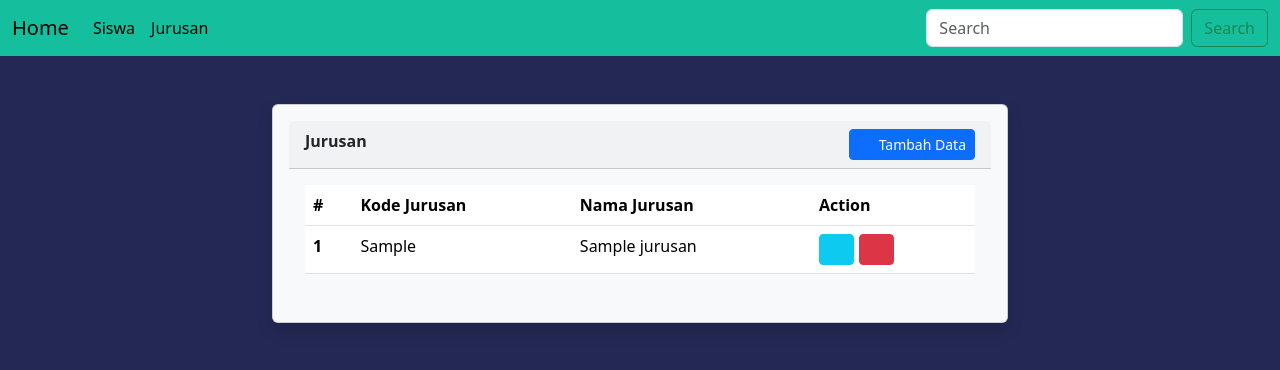
After one commit to RafliFathan969/IS63_Rafli, a PHP site: page /IS63_Rafli/biodata/jurusan/ in a window 1280 px wide. The commit adds this page. Shown: the top 370 px of the page. Run offline with PHP 8.4, Linux system fonts and the light colour scheme; tables that the repository leaves empty or names only in its code hold one stand-in row (values such as "Sample post"); some web fonts are replaced.

Commit message:
buat tabel jurusan

```diff
--- /dev/null
+++ b/biodata/jurusan/index.php
@@ -0,0 +1,103 @@
+<!DOCTYPE html>
+<html lang="en">
+<head>
+    <meta charset="UTF-8">
+    <meta name="viewport" content="width=device-width, initial-scale=1.0">
+    <title>Jurusan</title>
+    <link href="https://cdn.jsdelivr.net/npm/bootstrap@5.3.8/dist/css/bootstrap.min.css" rel="stylesheet"
+        integrity="sha384-sRIl4kxILFvY47J16cr9ZwB07vP4J8+LH7qKQnuqkuIAvNWLzeN8tE5YBujZqJLB" crossorigin="anonymous">
+
+    <link rel="stylesheet" href="../css/all.css">
+</head>
+
+<body style="background-color:#232954">
+    <?php
+    include_once("../navbar.php");
+    ?>
+
+    <div class="container">
+        <div class="row my-5">
+            <div class="col-8 m-auto">
+                <div class="card shadow p-3 mb-5 bg-body-tertiary rounded">
+                    <div class="card-header">
+                        <b>Jurusan</b>
+                        <a href="form_tambah.php" class="float-end btn btn-primary btn-sm"><i
+                                class="fa-solid fa-user-plus"></i> Tambah Data</a>
+                    </div>
+                    <div class="card-body" method="POST">
+                        <table class="table">
+                            <thead>
+                                <tr>
+                                    <th scope="col">#</th>
+                                    <th scope="col">Kode Jurusan</th>
+                                    <th scope="col">Nama Jurusan</th>
+                                    <th scope="col">Action</th>
+                                </tr>
+                            </thead>
+                            <tbody>
+                                <?php
+                                #1.Koneksi
+                                include("../koneksi.php");
+
+                                #2.Query menampilkan data
+                                $qry = "SELECT * FROM jurusan";
+
+                                #3.Menjalankan query
+                                $tampil = mysqli_query($koneksi, $qry);
+
+                                #4.Looping hasil query
+                                $nomor = 1;
+                                foreach ($tampil as $data) {
+                                    ?>
+                                    <tr>
+                                        <th scope="row"><?= $nomor++ ?></th>
+                                        <td><?= $data['kode'] ?></td>
+                                        <td><?= $data['nama_jurusan'] ?></td>
+                                        <td>
+                                            <a href="formedit.php?id=<?=$data['id']?>" class="btn btn-info btn-sm"><i class="fa-solid fa-user-pen"></i></a>
+                                            <button class="btn btn-danger btn-sm" data-bs-toggle="modal" data-bs-target="#modalhapus<?= $data['id'] ?>"><i class="fa-solid fa-trash"></i></button>
+
+                                            <!-- Modal Hapus-->
+                                            <div class="modal fade" id="modalhapus<?= $data['id'] ?>" tabindex="-1" aria-labelledby="exampleModalLabel"
+                                                aria-hidden="true">
+                                                <div class="modal-dialog">
+                                                    <div class="modal-content">
+                                                        <div class="modal-header">
+                                                            <h1 class="modal-title fs-5" id="exampleModalLabel">Peringatan</h1>
+                                                            <button type="button" class="btn-close" data-bs-dismiss="modal" aria-label="Close"></button>
+                                                        </div>
+                                                        <div class="modal-body">
+                                                            Yakin Data Jurusan <?= $data['nama_jurusan'] ?> Ingin Dihapus?
+                                                        </div>
+                                                        <div class="modal-footer">
+                                                            <button type="button" class="btn btn-secondary" data-bs-dismiss="modal">Close</button>
+                                                            <a href="proseshapus.php?id=<?=$data['id']?>" class="btn btn-danger">Hapus</a>
+                                                        </div>
+                                                    </div>
+                                                </div>
+                                        </td>
+                                </tbody>
+                        </div>
+                    </div>
+                </div>
+            </div>
+            </div>
+            </td>
+            </tr>
+            <?php
+                                }
+                                ?>
+        </table>
+    </div>
+    </div>
+    </div>
+    </div>
+    </div>
+
+    <script src="https://cdn.jsdelivr.net/npm/bootstrap@5.3.8/dist/js/bootstrap.bundle.min.js"
+        integrity="sha384-FKyoEForCGlyvwx9Hj09JcYn3nv7wiPVlz7YYwJrWVcXK/BmnVDxM+D2scQbITxI"
+        crossorigin="anonymous"></script>
+    <script src="../js/all.js"></script>
+</body>
+
+</html>
--- a/biodata/navbar.php
+++ b/biodata/navbar.php
@@ -9,6 +9,9 @@
             <li class="nav-item">
             <a class="nav-link active" aria-current="page" href="http://localhost/IS63_Rafli/biodata/siswa/">Siswa</a>
             </li>
+            <li class="nav-item">
+            <a class="nav-link active" aria-current="page" href="http://localhost/IS63_Rafli/biodata/jurusan/">Jurusan</a>
+            </li>
         </ul>
         <form class="d-flex" role="search">
             <input class="form-control me-2" type="search" placeholder="Search" aria-label="Search"/>
```
Also changed, not shown: biodata/jurusan/form_tambah.php (added, +43 -0 lines), biodata/jurusan/formedit.php (added, +56 -0 lines), biodata/jurusan/proses_edit.php (added, +21 -0 lines), biodata/jurusan/proses_tambah.php (added, +21 -0 lines), biodata/jurusan/proseshapus.php (added, +16 -0 lines), biodata/siswa/proses_edit.php (+11 -0 lines).
